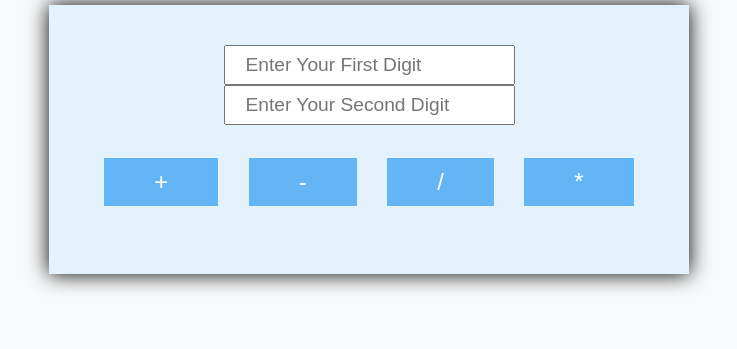
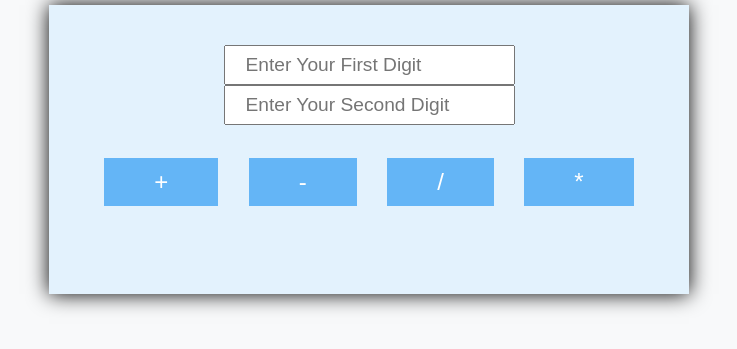
Before and after one commit to Maham-Rafeeq/Calculater, a plain HTML site: page index.html in a window 1280 px wide. Shown: the part 159-508 px from the top of the page, without its empty margins (271-1008 px from the left). Drawn offline with Linux system fonts and the light colour scheme.

Commit message:
Update style.css

```diff
--- a/style.css
+++ b/style.css
@@ -56,7 +56,7 @@ body #heading{
 color: #0d47a1;
 border: none;
      margin-inline:auto;
-     paddding:10px;
+     padding:10px;
 
  }
  @media (max-width:576px){
```
